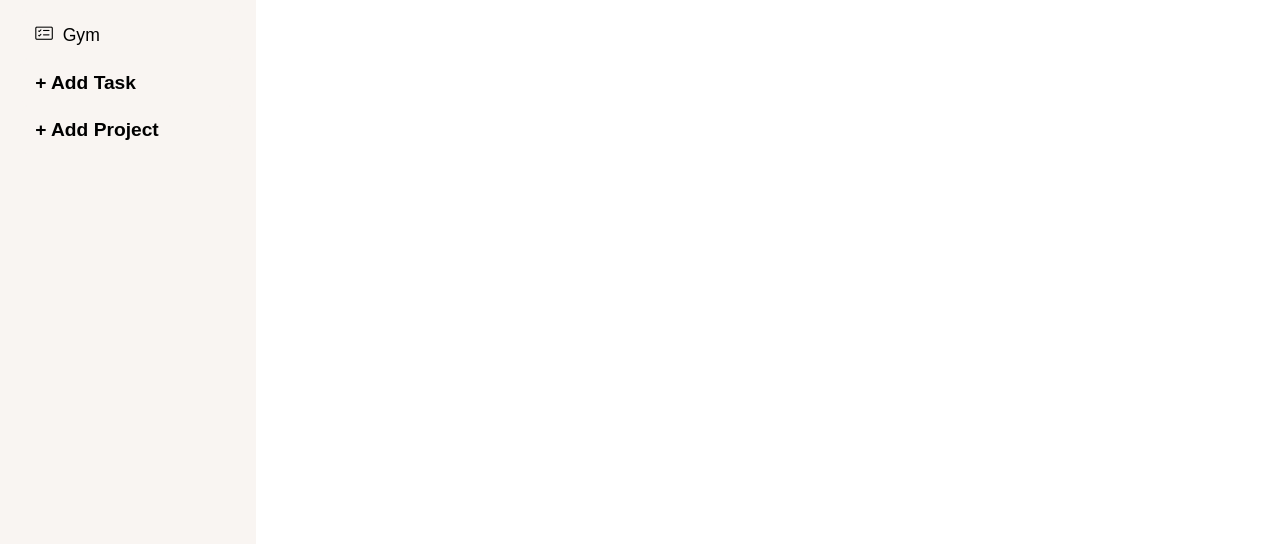
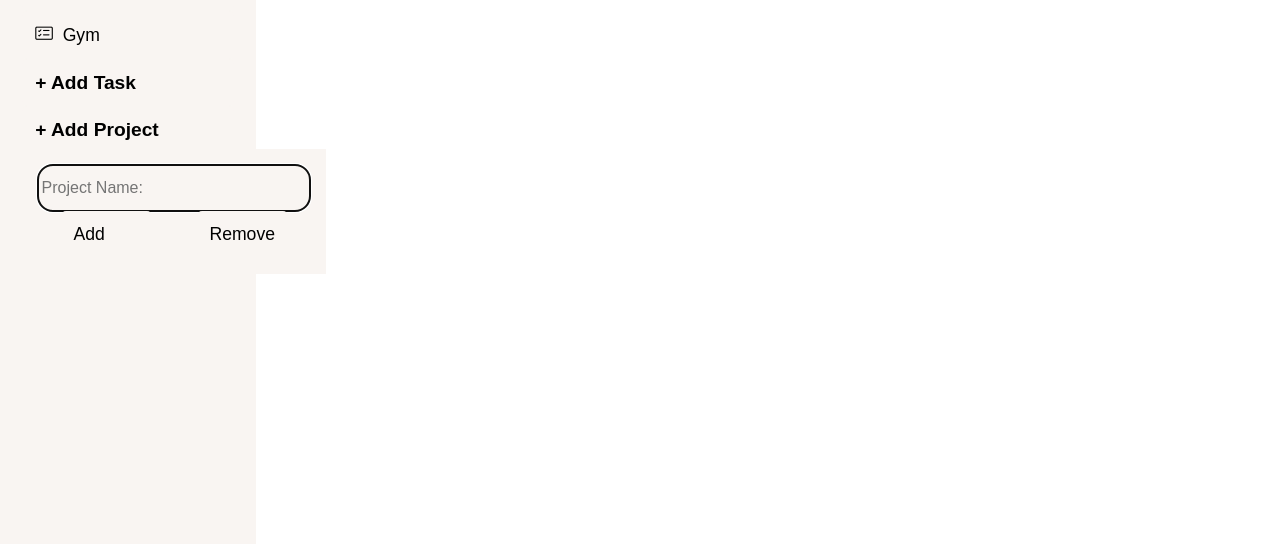
Before and after one commit to dlaszkowicz/todo-list, a website built with webpack: page dist/index.html in a window 1280 px wide. Both pictures are taken after a click on the button "+ Add Project". Shown: the part 200-744 px from the top of the page. Built offline with nearby package versions, Linux system fonts and the light colour scheme.

Commit message:
making project making button

```diff
--- /dev/null
+++ b/src/addProject.js
@@ -0,0 +1,16 @@
+function addProject() {
+  const addProjectBtn = document.querySelector(".add-project");
+  const addProjectForm = document.querySelector(".project-form");
+  const projectDialog = document.querySelector(".project-window");
+  const cancelProject = document.querySelector(".cancel-project");
+  addProjectBtn.addEventListener("click", function () {
+    projectDialog.show();
+    document.body.classList.add("dialog-open");
+  });
+  cancelProject.addEventListener("click", function () {
+    projectDialog.reset();
+    projectDialog.close();
+  });
+}
+
+export default addProject;
--- a/src/index.js
+++ b/src/index.js
@@ -1,4 +1,6 @@
+import addProject from "./addProject";
 import dialogFun from "./dialog";
 import taskCreator from "./taskConstructor";
 dialogFun();
 taskCreator();
+addProject();
--- a/src/nav.js
+++ b/src/nav.js
@@ -1,6 +1,6 @@
 function projectMaker() {
+  let projectSelected;
   let lastClickedBtn = null;
-  let projectSelected = "";
   const projectBtns = document.querySelectorAll("#project-btn");
 
   projectBtns.forEach((btn) => {
@@ -11,9 +11,9 @@ function projectMaker() {
       btn.style.backgroundColor = "#d2d0ce";
       projectSelected = btn.textContent;
       lastClickedBtn = btn;
-      console.log(projectSelected);
     });
   });
+  return projectSelected;
 }
 
 export default projectMaker;
--- a/src/styles.css
+++ b/src/styles.css
@@ -5,10 +5,13 @@ body {
   height: 100vh;
 }
 
-@media only screen and (max-width: 600px) {
+@media only screen and (max-width: 700px) {
   nav a {
     display: block;
     margin: 0.5rem 0;
+  }
+  .side-form button {
+    border-radius: 0px;
   }
 }
 
@@ -129,7 +132,7 @@ a {
   background-color: #d2d0ce;
 }
 
-form {
+.task-form {
   display: flex;
   flex-direction: column;
   max-width: 50rem;
@@ -301,3 +304,35 @@ input[type="checkbox"] {
   display: flex;
   flex-direction: column;
 }
+.project-window {
+  margin: 0px;
+  padding: 0px;
+  align-self: flex-end;
+  background-color: #f9f5f2;
+  margin-left: 1.4rem;
+  margin-top: 15.5rem;
+  border: none;
+}
+.project-window form {
+  display: grid;
+  grid-template-columns: 1fr 1fr;
+  grid-template-rows: 1fr 1fr;
+  grid-template-areas:
+    "input input"
+    "add remove";
+  padding-left: 0;
+  padding: 1rem;
+}
+.dialog-buttons button {
+  display: flex;
+  margin-top: 0.3rem;
+  justify-content: center;
+  width: 100%;
+  margin-top: 0.4rem;
+}
+.project-window input {
+  border-radius: 15px;
+  font-size: 1em;
+  background-color: #f9f5f2;
+  grid-area: input;
+}
--- a/src/taskConstructor.js
+++ b/src/taskConstructor.js
@@ -16,8 +16,7 @@ function taskCreator() {
     newTask.title = newTaskForm.title.value;
     newTask.description = newTaskForm.description.value;
     newTask.date = newTaskForm.date.value;
-    newTask.project = projectSelected;
-
+    newTask.project = projectMaker();
     const task = document.createElement("div");
     task.setAttribute("class", "task");
 
@@ -69,6 +68,7 @@ function taskCreator() {
     if (title.textContent != "") {
       taskContainer.appendChild(task);
     }
+    console.log(task.projectSelected);
   }
   submitBtn.addEventListener("click", function () {
     addTask();
```
Also changed, not shown: dist/bundle.js, dist/index.html.
